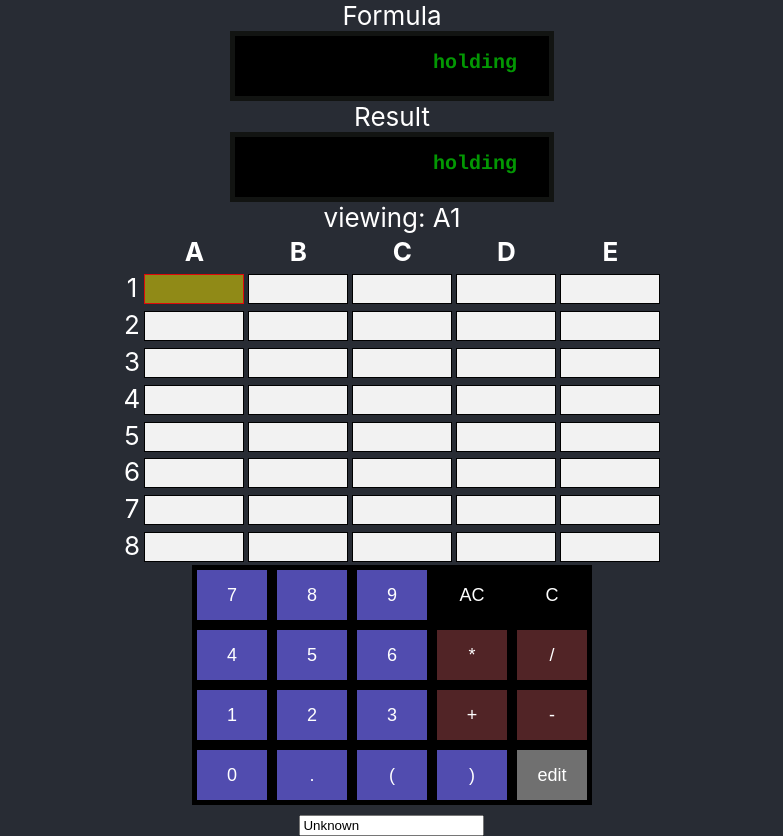
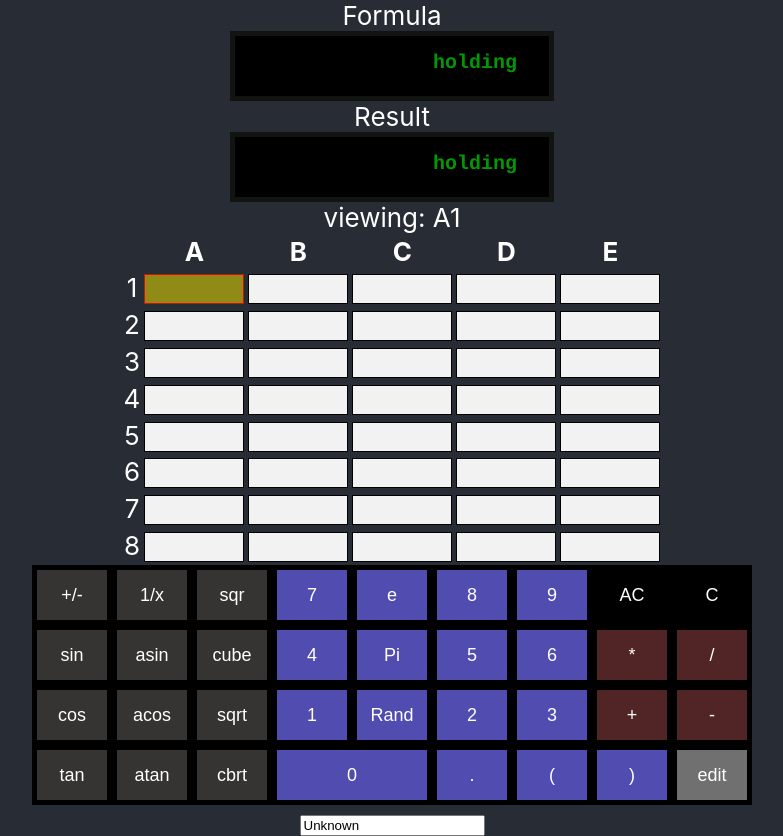
Before and after one commit to jiaomeizhou/calSheet, a React (Create React App) app: page /test in a window 1280 px wide. Shown: the whole page, without its empty margins (248-1031 px from the left). Built offline with nearby package versions, Linux system fonts and the light colour scheme; no server answers.

Commit message:
implement new FormulaEvaluator front-end

```diff
--- a/src/Components/Button.css
+++ b/src/Components/Button.css
@@ -11,8 +11,34 @@
   height: 60px;
 }
 
+.button-number-wide {
+  background-color: #514caf;
+  border: 5px solid #000000;
+  color: white;
+  padding: 5px 5px;
+  text-align: center;
+  text-decoration: none;
+  display: inline-block;
+  font-size: large;
+  width: 160px;
+  height: 60px;
+}
+
 .button-operator {
   background-color: #512426;
+  border: 5px solid #000000;
+  color: white;
+  padding: 5px 5px;
+  text-align: center;
+  text-decoration: none;
+  display: inline-block;
+  font-size: large;
+  width: 80px;
+  height: 60px;
+}
+
+.button-postfix-operator {
+  background-color: #363333;
   border: 5px solid #000000;
   color: white;
   padding: 5px 5px;
--- a/src/Components/KeyPad.tsx
+++ b/src/Components/KeyPad.tsx
@@ -36,11 +36,40 @@
       <div className="buttons-row">
 
         <Button
+          text="+/-"
+          isDigit={false}
+          onClick={onButtonClick}
+          className="button-postfix-operator"
+          dataTestId="+/--button"
+        />
+        <Button
+          text="1/x"
+          isDigit={false}
+          onClick={onButtonClick}
+          className="button-postfix-operator"
+          dataTestId="1/x-button"
+        />
+        <Button
+          text="sqr"
+          isDigit={false}
+          onClick={onButtonClick}
+          className="button-postfix-operator"
+          dataTestId="x^2-button"
+        />
+
+        <Button
           text="7"
           isDigit={true}
           onClick={onButtonClick}
           className="button-number"
           dataTestId="seven-button"
+        />
+        <Button
+          text="e"
+          isDigit={false}
+          onClick={onButtonClick}
+          className="button-number"
+          dataTestId="e-button"
         />
         <Button
           text="8"
@@ -74,11 +103,39 @@
 
       <div className="buttons-row">
         <Button
+          text="sin"
+          isDigit={false}
+          onClick={onButtonClick}
+          className="button-postfix-operator"
+          dataTestId="sin-button"
+        />
+        <Button
+          text="asin"
+          isDigit={false}
+          onClick={onButtonClick}
+          className="button-postfix-operator"
+          dataTestId="asin-button"
+        />
+        <Button
+          text="cube"
+          isDigit={false}
+          onClick={onButtonClick}
+          className="button-postfix-operator"
+          dataTestId="x^3-button"
+        />
+        <Button
           text="4"
           isDigit={true}
           onClick={onButtonClick}
           className="button-number"
           dataTestId="four-button"
+        />
+        <Button
+          text="Pi"
+          isDigit={false}
+          onClick={onButtonClick}
+          className="button-number"
+          dataTestId="Pi-button"
         />
         <Button
           text="5"
@@ -112,11 +169,39 @@
 
       <div className="buttons-row">
         <Button
+          text="cos"
+          isDigit={false}
+          onClick={onButtonClick}
+          className="button-postfix-operator"
+          dataTestId="cos-button"
+        />
+        <Button
+          text="acos"
+          isDigit={false}
+          onClick={onButtonClick}
+          className="button-postfix-operator"
+          dataTestId="acos-button"
+        />
+        <Button
+          text="sqrt"
+          isDigit={false}
+          onClick={onButtonClick}
+          className="button-postfix-operator"
+          dataTestId="sqrt-button"
+        />
+        <Button
           text="1"
           isDigit={true}
           onClick={onButtonClick}
           className="button-number"
           dataTestId="one-button"
+        />
+        <Button
+          text="Rand"
+          isDigit={false}
+          onClick={onButtonClick}
+          className="button-number"
+          dataTestId="rand-button"
         />
         <Button
           text="2"
@@ -151,10 +236,31 @@
 
       <div className="buttons-row">
         <Button
+          text="tan"
+          isDigit={false}
+          onClick={onButtonClick}
+          className="button-postfix-operator"
+          dataTestId="tan-button"
+        />
+        <Button
+          text="atan"
+          isDigit={false}
+          onClick={onButtonClick}
+          className="button-postfix-operator"
+          dataTestId="atan-button"
+        />
+        <Button
+          text="cbrt"
+          isDigit={false}
+          onClick={onButtonClick}
+          className="button-postfix-operator"
+          dataTestId="cuberoot-button"
+        />
+        <Button
           text="0"
           isDigit={true}
           onClick={onButtonClick}
-          className="button-number"
+          className="button-number-wide"
           dataTestId="zero-button"
         />
         <Button
```
